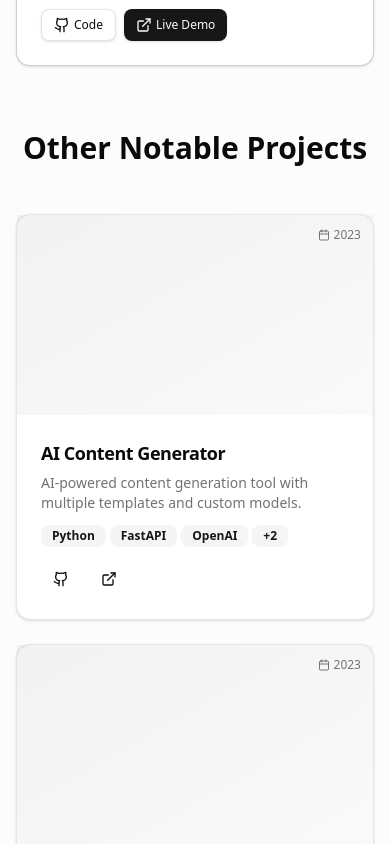
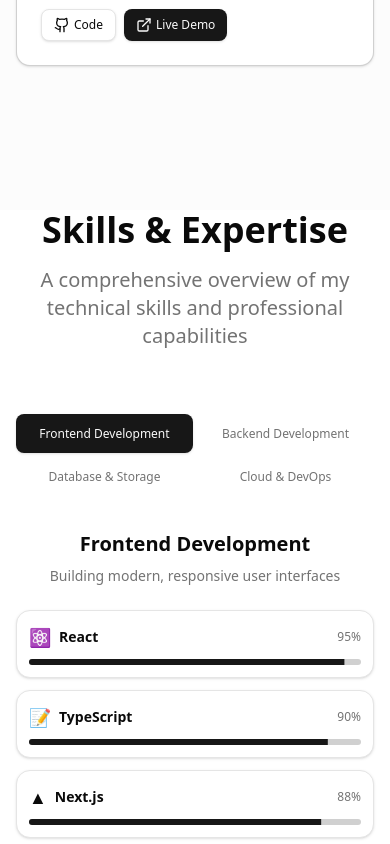
Before and after one commit to novaardiansyah/next-portfolio-2, a Next.js app: page / in a window 390 px wide. Shown: the part 5060-5904 px from the top of the page. Built offline with nearby package versions, Linux system fonts and the light colour scheme.

Commit message:
Fix mobile responsive issues and clean up project section
- Fix skill tabs styling and spacing in mobile view
- Remove "Other Notable Projects" section to avoid duplication
- Improve tab background consistency across all skill categories
- Adjust margins and padding for better mobile layout

```diff
--- a/components/ProjectsSection.tsx
+++ b/components/ProjectsSection.tsx
@@ -71,7 +71,6 @@
 
 export default function ProjectsSection() {
   const featuredProjects = projects.filter(project => project.featured)
-  const otherProjects = projects.filter(project => !project.featured)
 
   return (
     <section className="py-20 bg-muted/30">
@@ -150,88 +149,6 @@
             </motion.div>
           ))}
         </div>
-
-        {/* Other Projects */}
-        <motion.div
-          className="text-center mb-12"
-          initial={{ opacity: 0, y: 20 }}
-          whileInView={{ opacity: 1, y: 0 }}
-          transition={{ duration: 0.6 }}
-          viewport={{ once: true }}
-        >
-          <h3 className="text-3xl font-bold mb-4">Other Notable Projects</h3>
-        </motion.div>
-
-        <div className="grid md:grid-cols-2 lg:grid-cols-3 gap-6">
-          {otherProjects.map((project, index) => (
-            <motion.div
-              key={project.title}
-              initial={{ opacity: 0, scale: 0.9 }}
-              whileInView={{ opacity: 1, scale: 1 }}
-              transition={{ duration: 0.5, delay: index * 0.1 }}
-              viewport={{ once: true }}
-            >
-              <Card className="h-full group hover:shadow-md transition-all duration-300">
-                <div className="aspect-video bg-gradient-to-br from-primary/5 to-muted/50 relative overflow-hidden">
-                  <div className="absolute top-3 right-3">
-                    <div className="text-xs text-muted-foreground flex items-center gap-1">
-                      <Calendar className="w-3 h-3" />
-                      {project.date}
-                    </div>
-                  </div>
-                </div>
-                <CardHeader className="pb-3">
-                  <CardTitle className="text-lg group-hover:text-primary transition-colors">
-                    {project.title}
-                  </CardTitle>
-                  <CardDescription className="text-sm">
-                    {project.description}
-                  </CardDescription>
-                </CardHeader>
-                <CardContent className="pt-0">
-                  <div className="flex flex-wrap gap-1 mb-4">
-                    {project.technologies.slice(0, 3).map((tech) => (
-                      <Badge key={tech} variant="secondary" className="text-xs">
-                        {tech}
-                      </Badge>
-                    ))}
-                    {project.technologies.length > 3 && (
-                      <Badge variant="secondary" className="text-xs">
-                        +{project.technologies.length - 3}
-                      </Badge>
-                    )}
-                  </div>
-                  <div className="flex gap-2">
-                    <Button variant="ghost" size="sm" className="h-8 px-3" asChild>
-                      <a href={project.githubUrl} target="_blank" rel="noopener noreferrer">
-                        <Github className="w-4 h-4" />
-                      </a>
-                    </Button>
-                    <Button variant="ghost" size="sm" className="h-8 px-3" asChild>
-                      <a href={project.liveUrl} target="_blank" rel="noopener noreferrer">
-                        <ExternalLink className="w-4 h-4" />
-                      </a>
-                    </Button>
-                  </div>
-                </CardContent>
-              </Card>
-            </motion.div>
-          ))}
-        </div>
-
-        {/* View All Projects Button */}
-        <motion.div
-          className="text-center mt-12"
-          initial={{ opacity: 0, y: 20 }}
-          whileInView={{ opacity: 1, y: 0 }}
-          transition={{ duration: 0.6, delay: 0.3 }}
-          viewport={{ once: true }}
-        >
-          <Button variant="outline" size="lg" className="gap-2">
-            View All Projects on GitHub
-            <ExternalLink className="w-4 h-4" />
-          </Button>
-        </motion.div>
       </div>
     </section>
   )
--- a/components/SkillsSection.tsx
+++ b/components/SkillsSection.tsx
@@ -75,7 +75,7 @@
 
 export default function SkillsSection() {
   return (
-    <section className="py-20 bg-background">
+    <section className="bg-background">
       <div className="container mx-auto px-4">
         <motion.div
           className="text-center mb-16"
@@ -90,13 +90,13 @@
           </p>
         </motion.div>
 
-        <Tabs defaultValue="frontend" className="mb-16 mt-16">
-          <TabsList className="grid w-full grid-cols-2 lg:grid-cols-4 max-w-2xl mx-auto mb-8 lg:mb-12 gap-1 lg:gap-0">
+        <Tabs defaultValue="frontend" className="mb-16 mt-8">
+          <TabsList className="grid w-full grid-cols-2 lg:grid-cols-4 max-w-2xl mx-auto mb-20 lg:mb-12 gap-1 lg:gap-0 bg-transparent p-0">
             {skillCategories.map((category) => (
               <TabsTrigger
                 key={category.id}
                 value={category.id}
-                className="text-xs lg:text-sm px-2 lg:px-3 py-2 lg:py-2 data-[state=active]:bg-primary data-[state=active]:text-primary-foreground"
+                className="text-xs lg:text-sm px-2 lg:px-3 py-3 lg:py-2 h-auto bg-background hover:bg-muted data-[state=active]:bg-primary data-[state=active]:text-primary-foreground whitespace-normal text-center leading-tight shadow-none"
               >
                 {category.title}
               </TabsTrigger>
@@ -109,7 +109,7 @@
                 initial={{ opacity: 0, y: 20 }}
                 animate={{ opacity: 1, y: 0 }}
                 transition={{ duration: 0.5 }}
-                className="text-center mb-6 lg:mb-8"
+                className="text-center mb-6 lg:mb-8 mt-8 lg:mt-12"
               >
                 <h3 className="text-xl lg:text-2xl font-semibold mb-2">{category.title}</h3>
                 <p className="text-sm lg:text-base text-muted-foreground">{category.description}</p>
```
